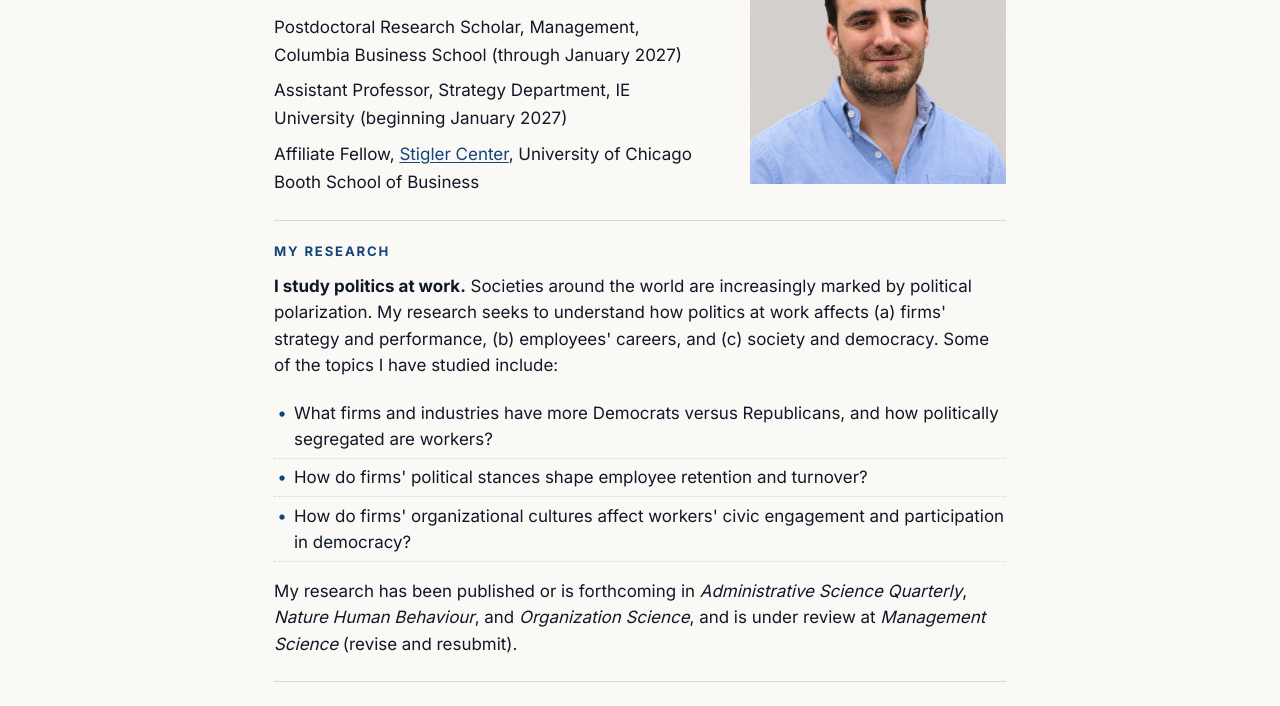
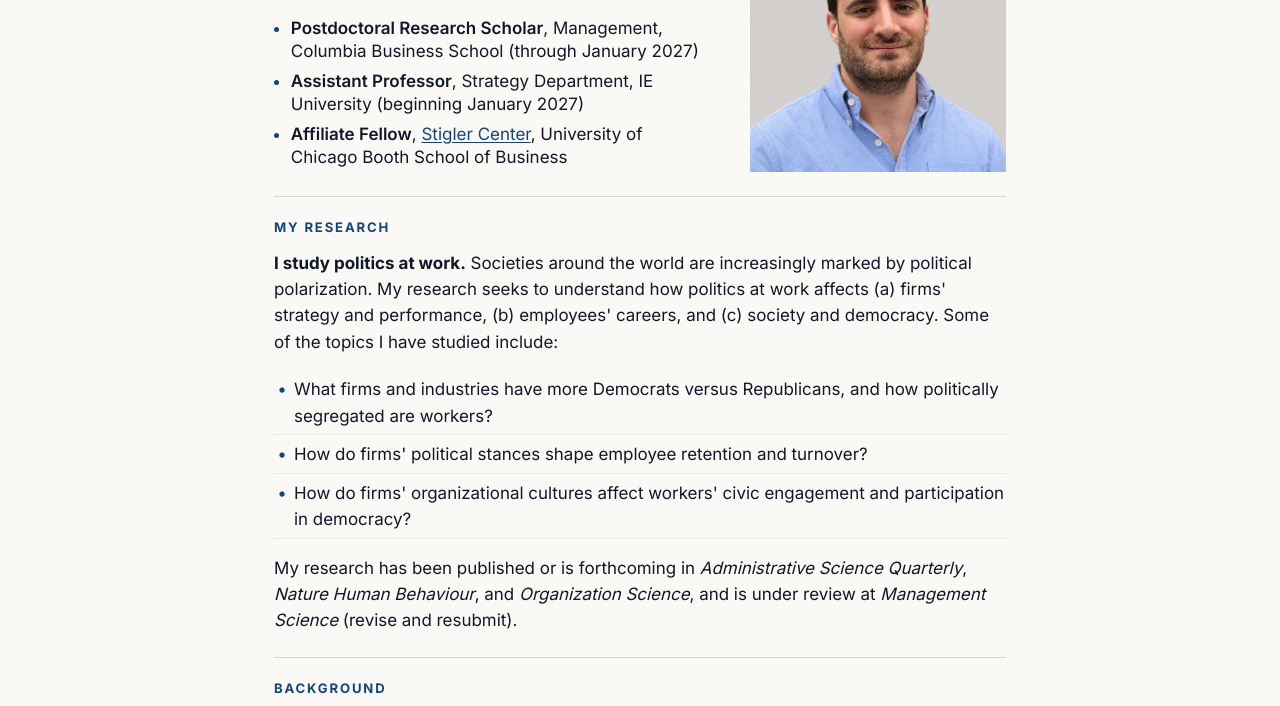
Before and after one commit to maxikagan/kagan-website, a plain HTML site: page index.html in a window 1280 px wide. Shown: the part 202-908 px from the top of the page. Drawn offline with nearby package versions, Linux system fonts and the light colour scheme.

Commit message:
Improve readability of homepage appointments

```diff
--- a/index.html
+++ b/index.html
@@ -10,7 +10,7 @@
     <link rel="preconnect" href="https://fonts.googleapis.com">
     <link rel="preconnect" href="https://fonts.gstatic.com" crossorigin>
     <link href="https://fonts.googleapis.com/css2?family=Inter:wght@400;600;700&family=IBM+Plex+Sans:wght@400;500;600;700&family=Newsreader:ital,opsz,wght@0,6..72,400;0,6..72,500;0,6..72,600;1,6..72,400&display=swap" rel="stylesheet">
-    <link rel="stylesheet" href="styles.css?v=20261125b">
+    <link rel="stylesheet" href="styles.css?v=20261125c">
 </head>
 <body class="home-body">
     <nav class="navbar navbar-expand-lg">
@@ -42,10 +42,10 @@
                 </div>
             </div>
             <img src="images/headshot-full.jpg" width="1254" height="1254" alt="Max Kagan">
-            <ul class="home-intro-appointments" role="list">
-                <li>Postdoctoral Research Scholar, Management, Columbia Business School (through January 2027)</li>
-                <li>Assistant Professor, Strategy Department, IE University (beginning January 2027)</li>
-                <li>Affiliate Fellow, <a href="https://www.chicagobooth.edu/research/stigler/research/affiliate-fellows/current-cohort" target="_blank" rel="noopener">Stigler Center</a>, University of Chicago Booth School of Business</li>
+            <ul class="home-intro-appointments">
+                <li><strong>Postdoctoral Research Scholar</strong>, Management, Columbia Business School (through January 2027)</li>
+                <li><strong>Assistant Professor</strong>, Strategy Department, IE University (beginning January 2027)</li>
+                <li><strong>Affiliate Fellow</strong>, <a href="https://www.chicagobooth.edu/research/stigler/research/affiliate-fellows/current-cohort" target="_blank" rel="noopener">Stigler Center</a>, University of Chicago Booth School of Business</li>
             </ul>
         </header>
 
--- a/styles.css
+++ b/styles.css
@@ -1369,13 +1369,22 @@ body.home-body {
 .home-intro-appointments {
     grid-area: appointments;
     align-self: start;
-    list-style: none;
+    line-height: 1.35;
+    list-style: disc;
     margin: 0;
-    padding: 0;
+    padding-inline-start: 1.05rem;
 }
 
 .home-intro-appointments li + li {
     margin-top: 0.45rem;
+}
+
+.home-intro-appointments li::marker {
+    color: var(--navy-light);
+}
+
+.home-intro-appointments strong {
+    font-weight: 600;
 }
 
 .home-intro-appointments a {
```
